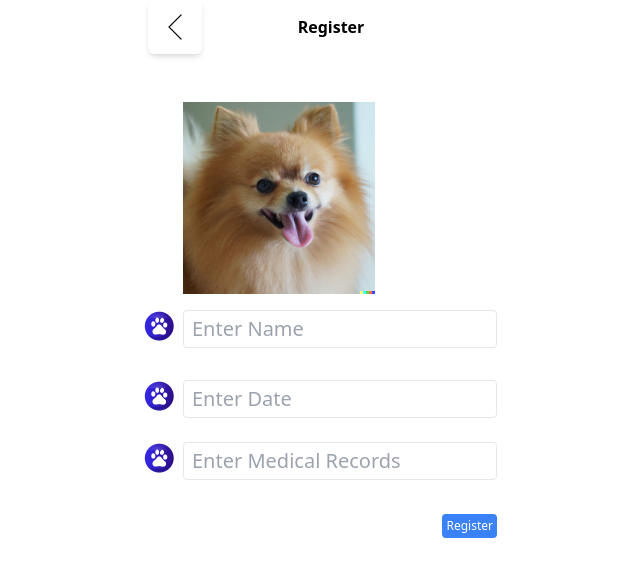
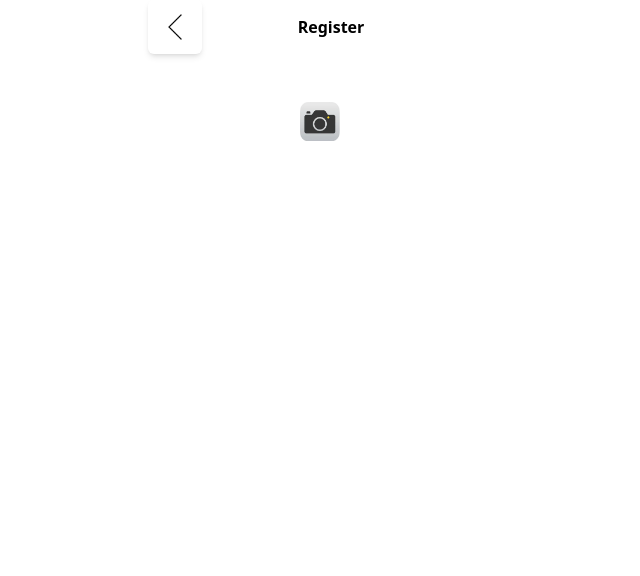
Before and after one commit to DID-hackeronyx/pet-did-project, a Next.js app in the folder next/: page /register in a window 1280 px wide. Shown: the top 576 px of the page, without its empty margins (320-960 px from the left). Built offline with nearby package versions, Linux system fonts and the light colour scheme.

Commit message:
register 업데이트

```diff
--- a/next/src/app/adopts/page.tsx
+++ b/next/src/app/adopts/page.tsx
@@ -1,8 +1,10 @@
 // pages/adopts/index.jsx
+"use client";
 
 import ContainerHeader from "@/components/ContainerHeader";
 import PetCard from "@/components/PetCard";
 import data from "../data.json";
+import { fetchData } from "../api";
 
 const Adopts = () => {
   return (
--- a/next/src/app/register/page.tsx
+++ b/next/src/app/register/page.tsx
@@ -1,12 +1,68 @@
+"use client";
+import React, { useState, useRef } from "react";
 import ContainerHeader from "@/components/ContainerHeader";
-import React from "react";
 import Register from "@/components/Register";
+import img from "../../../public/images/camera.png";
+import Image from "next/image";
 
 const Page = () => {
+  const [selectedImage, setSelectedImage] = useState(null);
+  const [imagePath, setImagePath] = useState(null);
+  const fileInputRef = useRef(null);
+
+  const handleImageChange = (e) => {
+    const file = e.target.files[0];
+
+    console.log(file);
+    if (file) {
+      const reader = new FileReader();
+
+      reader.onload = (event) => {
+        if (event.target && event.target.result) {
+          setSelectedImage(event.target.result);
+          setImagePath(file.name); // or file.path if it contains the full path
+        }
+      };
+
+      reader.readAsDataURL(file);
+    }
+  };
+
+  const handleImageClick = () => {
+    fileInputRef.current.click();
+  };
+
   return (
-    <div className="min-h-screen flex flex-col items-center">
-      <ContainerHeader title="Register" />
-      <Register />
+    <div>
+      <div className="min-h-screen flex flex-col items-center">
+        <ContainerHeader title="Register" />
+        {!selectedImage && (
+          <div onClick={handleImageClick} style={{ cursor: "pointer" }}>
+            <Image src={img} width={40} height={20} alt="camera image" />
+          </div>
+        )}
+
+        {/* Hidden file input */}
+        <input
+          type="file"
+          accept="image/*"
+          onChange={handleImageChange}
+          ref={fileInputRef}
+          style={{ display: "none" }}
+        />
+        {selectedImage && (
+          <div>
+            <h2>Preview:</h2>
+            <img
+              src={selectedImage}
+              alt="Selected"
+              style={{ maxWidth: "300px" }}
+            />
+            <p>File Path: {imagePath}</p>
+          </div>
+        )}
+        {/* <Register /> */}
+      </div>
     </div>
   );
 };
```
Also changed, not shown: next/public/images/camera.png (added).
